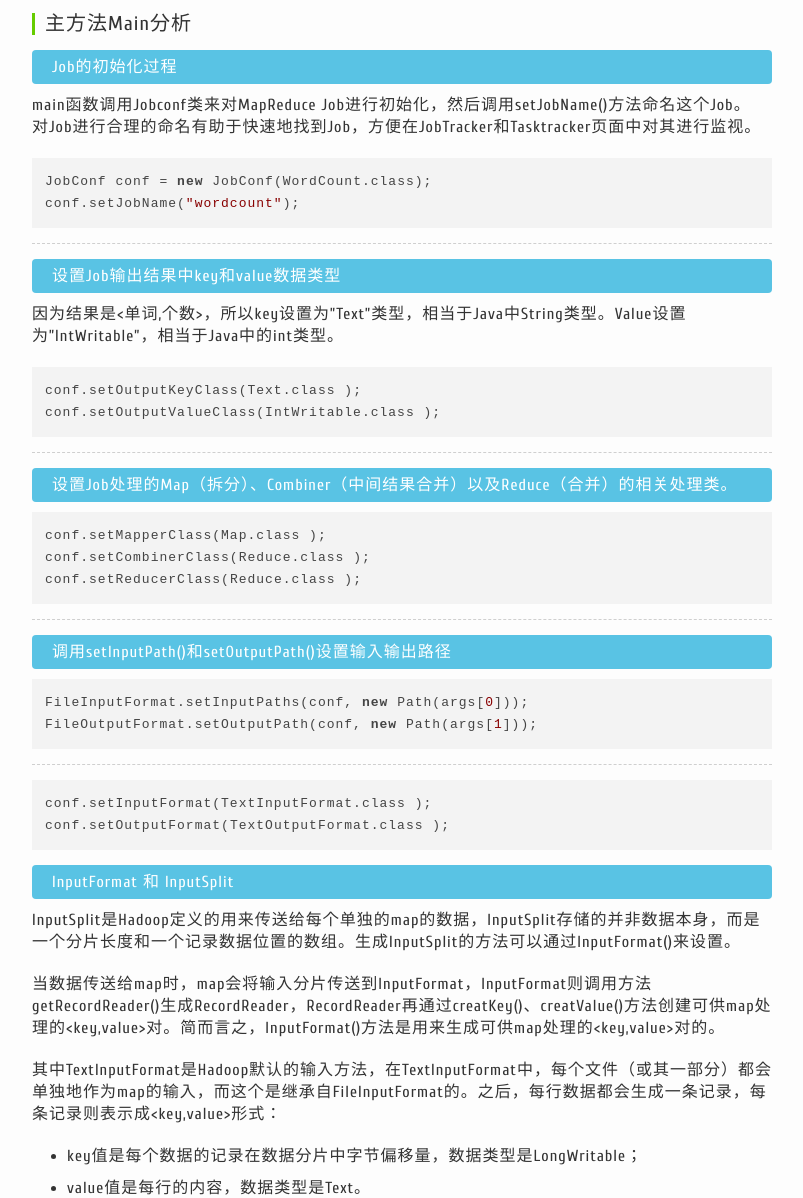
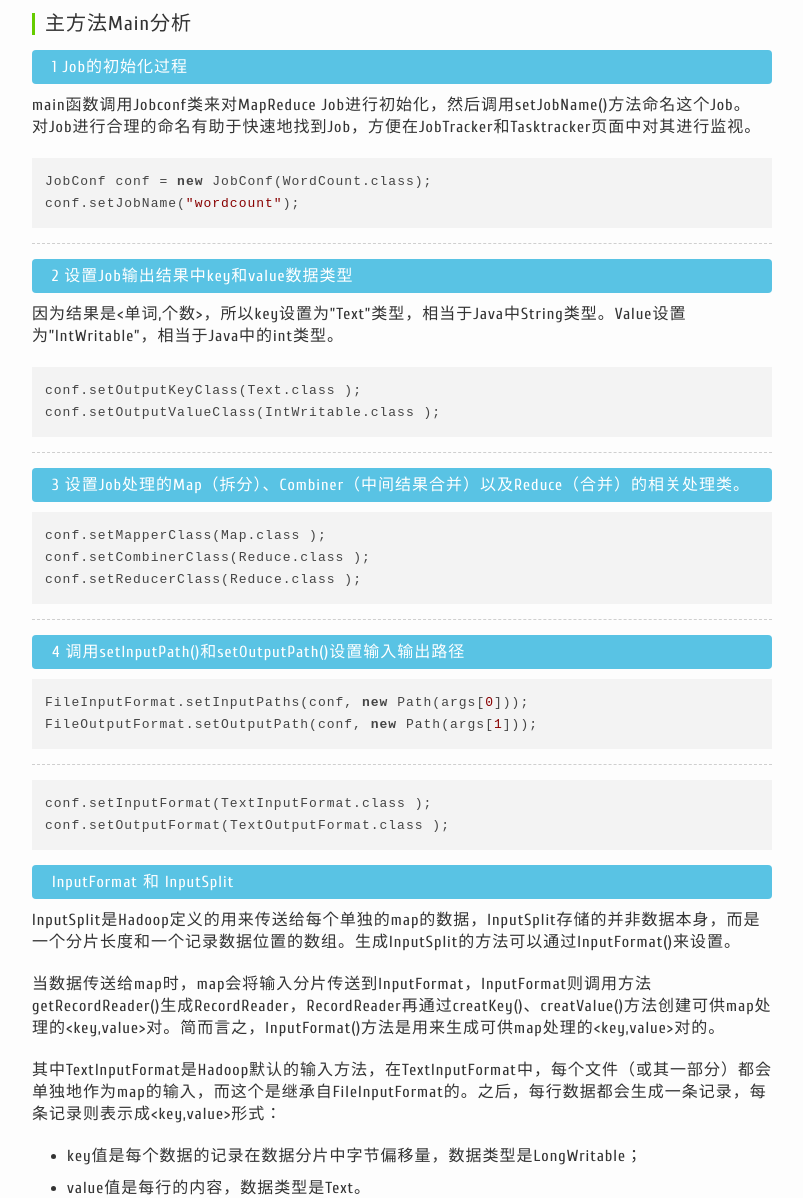
Before and after one commit to charleshm/charleshm.github.io, a Jekyll site: the page built from _posts/2016-04-12-mapreduce-wordcount.md, in a window 1280 px wide and 1400 px high, scrolled down 1015 px. Shown: the part 202-1400 px from the top of the window, without its empty margins (238-1041 px from the left). Built offline with Jekyll 4.4.1, drawn with Linux system fonts in a browser that asks for light colours; nearby versions of some CDN libraries; comment, search, counter and statistics services are not loaded.

Commit message:
mapreduce wordcount

```diff
--- a/_posts/2016-04-12-mapreduce-wordcount.md
+++ b/_posts/2016-04-12-mapreduce-wordcount.md
@@ -28,7 +28,7 @@ MapReduce是一种高度抽象的模型，它屏蔽了并行计算、容错、
 ----------
 
 #### 主方法Main分析
-<p class="first">Job的初始化过程</p>
+<p class="first">1 Job的初始化过程</p>
 main函数调用Jobconf类来对MapReduce Job进行初始化，然后调用setJobName()方法命名这个Job。
 对Job进行合理的命名有助于快速地找到Job，方便在JobTracker和Tasktracker页面中对其进行监视。
 
@@ -40,7 +40,7 @@ conf.setJobName("wordcount");
 
 ----------
 
-<p class="first">设置Job输出结果中key和value数据类型</p>
+<p class="first">2 设置Job输出结果中key和value数据类型</p>
 因为结果是<单词,个数>，所以key设置为"Text"类型，相当于Java中String类型。Value设置为"IntWritable"，相当于Java中的int类型。
 
 {% highlight java %}
@@ -51,7 +51,7 @@ conf.setOutputValueClass(IntWritable.class );
 
 ----------
 
-<p class="first">设置Job处理的Map（拆分）、Combiner（中间结果合并）以及Reduce（合并）的相关处理类。</p>
+<p class="first">3 设置Job处理的Map（拆分）、Combiner（中间结果合并）以及Reduce（合并）的相关处理类。</p>
 
 {% highlight java %}
 conf.setMapperClass(Map.class );
@@ -62,7 +62,7 @@ conf.setReducerClass(Reduce.class );
 
 ----------
 
-<p class="first">调用setInputPath()和setOutputPath()设置输入输出路径</p>
+<p class="first">4 调用setInputPath()和setOutputPath()设置输入输出路径</p>
 
 {% highlight java %}
 FileInputFormat.setInputPaths(conf, new Path(args[0]));
```
